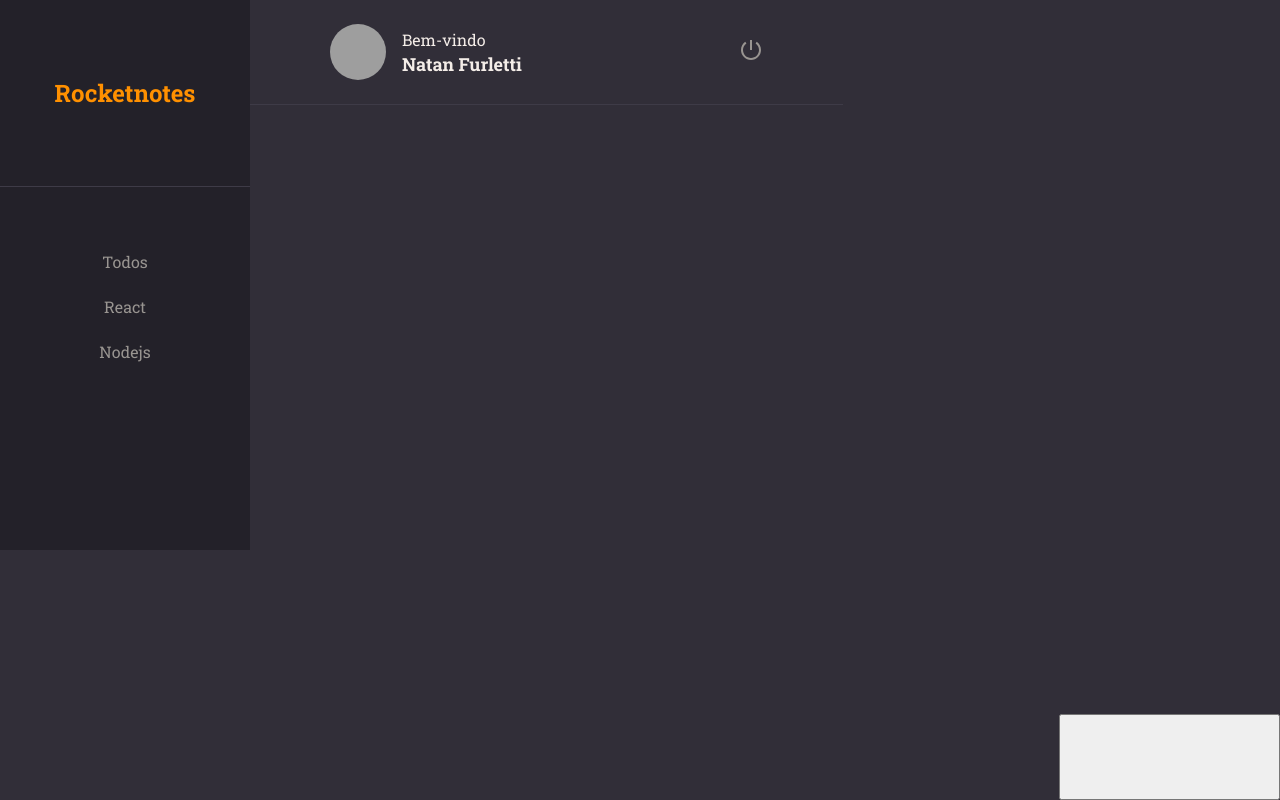
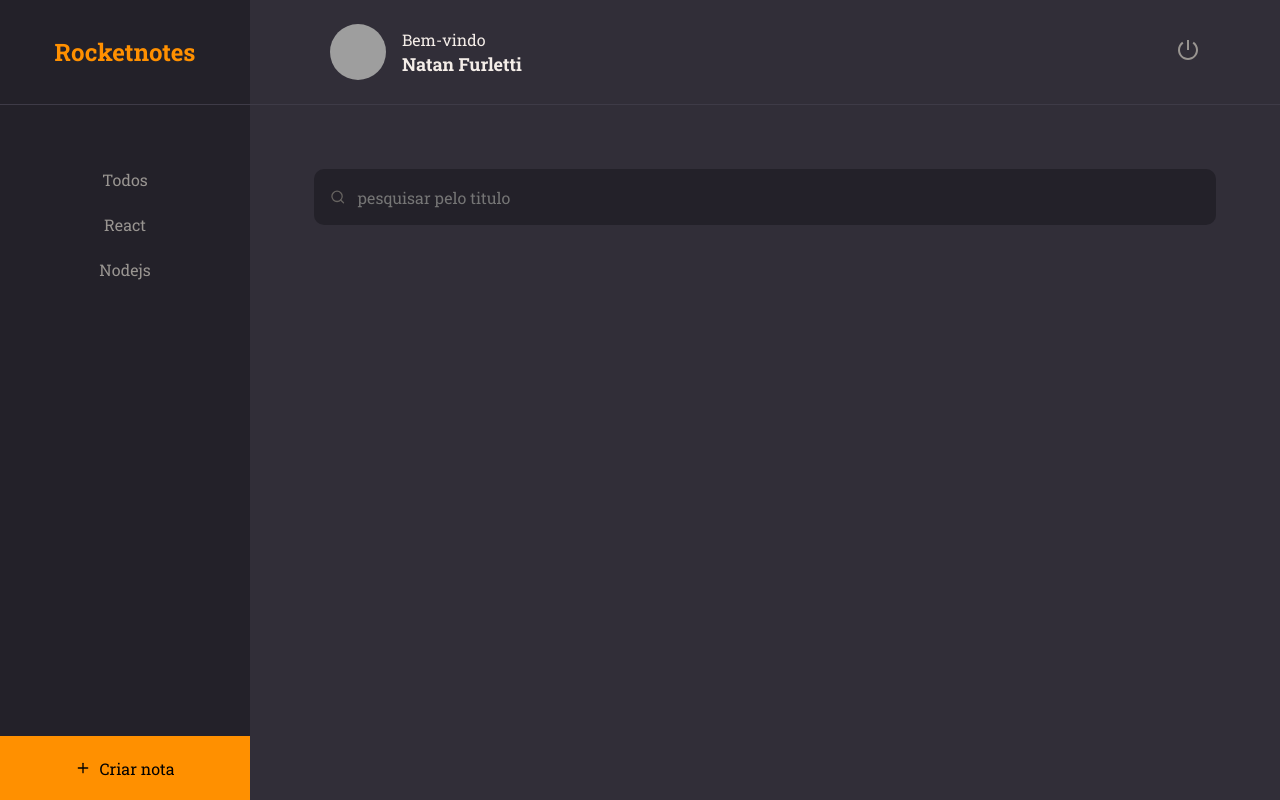
Before and after one commit to NatanFurletti/RocketNotes, a React (Vite) app: page / in a window 1280 px wide. Built offline with nearby package versions, Linux system fonts and the light colour scheme; grey boxes are pictures that could not be loaded.

Commit message:
feat: add CriarNota/Input

```diff
--- /dev/null
+++ b/src/components/Input/index.jsx
@@ -0,0 +1,10 @@
+import { Container } from "./styles";
+
+export function Input({ icon: Icon, ...rest }) {
+  return (
+    <Container>
+      {Icon && <Icon />}
+      <input {...rest} />
+    </Container>
+  );
+}
--- /dev/null
+++ b/src/components/Input/styles.js
@@ -0,0 +1,32 @@
+import styled from "styled-components";
+
+export const Container = styled.div`
+  width: 100%;
+  display: flex;
+  align-items: center;
+
+  background-color: ${({ theme }) => theme.COLORS.BACKGROUND_900};
+  color: ${({ theme }) => theme.COLORS.GRAY_300};
+
+  margin-bottom: 8px;
+  border-radius: 10px;
+
+  > input {
+    height: 56px;
+    width: 100%;
+
+    padding: 12px;
+
+    color: ${({ theme }) => theme.COLORS.WHITE};
+    background: transparent;
+    border: 0;
+
+    &:placeholder {
+      color: ${({ theme }) => theme.COLORS.GRAY_300};
+    }
+  }
+
+  > svg {
+    margin-left: 16px;
+  }
+`;
--- a/src/pages/Home/index.jsx
+++ b/src/pages/Home/index.jsx
@@ -1,6 +1,9 @@
+import { FiPlus, FiSearch } from "react-icons/fi";
+
 import { Container, Brand, Menu, Search, Content, NewNote } from "./styles";
 
 import { Header } from "../../components/Header";
+import { Input } from "../../components/Input";
 import { ButtonText } from "../../components/ButtonText";
 
 export function Home() {
@@ -24,11 +27,16 @@ export function Home() {
         </li>
       </Menu>
 
-      <Search></Search>
+      <Search>
+        <Input placeholder="pesquisar pelo titulo" icon={FiSearch} />
+      </Search>
 
       <Content></Content>
 
-      <NewNote></NewNote>
+      <NewNote>
+        <FiPlus />
+        Criar nota
+      </NewNote>
     </Container>
   );
 }
--- a/src/pages/Home/styles.js
+++ b/src/pages/Home/styles.js
@@ -6,7 +6,7 @@ export const Container = styled.div`
 
   display: grid;
   grid-template-columns: 250px auto;
-  grid-template-rows: 105px 128 auto 64px;
+  grid-template-rows: 105px 128px auto 64px;
   grid-template-areas:
     "brand header"
     "menu search"
@@ -47,10 +47,22 @@ export const Menu = styled.ul`
 `;
 export const Search = styled.div`
   grid-area: search;
+  padding: 64px 64px 0;
 `;
 export const Content = styled.div`
   grid-area: content;
 `;
 export const NewNote = styled.button`
-  grid-area: newnte;
+  grid-area: newnote;
+
+  background-color: ${({ theme }) => theme.COLORS.ORANGE};
+  border: none;
+
+  display: flex;
+  align-items: center;
+  justify-content: center;
+
+  svg {
+    margin-right: 8px;
+  }
 `;
```
